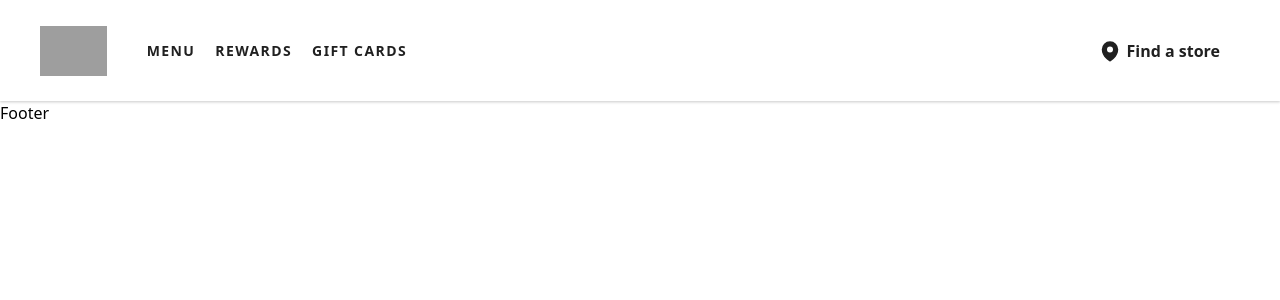
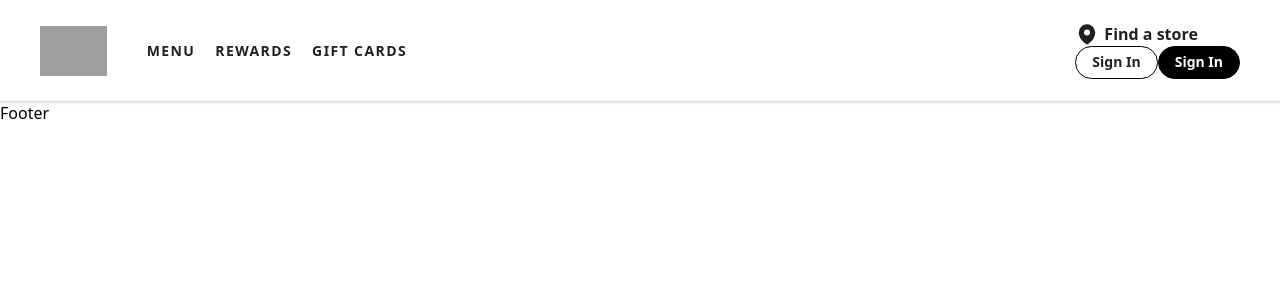
Before and after one commit to lifeisbeautifu1/Starbucks, a React (Create React App) app: page / in a window 1280 px wide. Shown: the top 300 px of the page. Built offline with nearby package versions, Linux system fonts and the light colour scheme; grey boxes are pictures that could not be loaded.

Commit message:
finished navbar

```diff
--- a/package.json
+++ b/package.json
@@ -11,6 +11,7 @@
     "@types/node": "^17.0.45",
     "@types/react": "^18.0.18",
     "@types/react-dom": "^18.0.6",
+    "firebase": "^9.9.4",
     "framer-motion": "^7.2.1",
     "react": "^18.2.0",
     "react-dom": "^18.2.0",
--- a/src/components/Header.tsx
+++ b/src/components/Header.tsx
@@ -1,11 +1,20 @@
 import { Link } from 'react-router-dom';
-import { Example, FindAStore } from './';
+
+import { useAppSelector } from '../app/hooks';
+import {
+  Example,
+  FindAStore,
+  SignInButton,
+  LogoutButton,
+  SignUpButton,
+} from './';
 
 interface HeaderProps {
   menuPage?: boolean;
 }
 
 const Header: React.FC<HeaderProps> = ({ menuPage }) => {
+  const { user } = useAppSelector((state) => state.user);
   return (
     <div
       className={`h-[101px] shadow-custom flex items-center justify-between px-10 z-[2] bg-white ${
@@ -43,6 +52,16 @@ const Header: React.FC<HeaderProps> = ({ menuPage }) => {
         <Example />
         <div className="hidden md:block">
           <FindAStore />
+          {user ? (
+            <>
+              <LogoutButton />
+            </>
+          ) : (
+            <>
+              <SignInButton />
+              <SignUpButton />
+            </>
+          )}
         </div>
       </div>
     </div>
--- /dev/null
+++ b/src/components/LogoutButton.tsx
@@ -0,0 +1,7 @@
+import React from 'react';
+
+const LogoutButton = () => {
+  return <div>LogoutButton</div>;
+};
+
+export default LogoutButton;
--- a/src/components/Navigation.tsx
+++ b/src/components/Navigation.tsx
@@ -1,6 +1,14 @@
 import { useState } from 'react';
 import { motion } from 'framer-motion';
-import { MenuLink, FindAStore } from './';
+
+import { useAppSelector } from '../app/hooks';
+import {
+  MenuLink,
+  FindAStore,
+  LogoutButton,
+  SignInButton,
+  SignUpButton,
+} from './';
 
 const variants = {
   open: {
@@ -30,6 +38,8 @@ const variants2 = {
 
 const Navigation = ({ toggle }: { toggle: () => void }) => {
   const [showMenuCategories, setShowMenuCategories] = useState(false);
+
+  const { user } = useAppSelector((state) => state.user);
 
   return (
     <>
@@ -84,10 +94,16 @@ const Navigation = ({ toggle }: { toggle: () => void }) => {
           <MenuLink link="Rewards" />
           <MenuLink link="Gift Cards" />
           <motion.hr variants={variants2} />
-          <motion.div
-            className="navigation__buttons"
-            variants={variants2}
-          ></motion.div>
+          <motion.div className="navigation__buttons" variants={variants2}>
+            {user ? (
+              <LogoutButton />
+            ) : (
+              <>
+                <SignInButton />
+                <SignUpButton />
+              </>
+            )}
+          </motion.div>
           <motion.div variants={variants2}>
             <FindAStore />
           </motion.div>
--- /dev/null
+++ b/src/components/SignInButton.tsx
@@ -0,0 +1,17 @@
+import { Link } from 'react-router-dom';
+
+const SignInButton = () => {
+  return (
+    <Link
+      to="/account/signin"
+      className="inline-block
+  border border-black rounded-[50px] py-[7px] px-4 font-bold leading-[1.2] text-center
+  decoration-none transition-all duration-200 ease-linear bg-none
+  text-black/[0.87] text-sm hover:bg-black/[0.06]"
+    >
+      Sign In
+    </Link>
+  );
+};
+
+export default SignInButton;
--- /dev/null
+++ b/src/components/SignUpButton.tsx
@@ -0,0 +1,17 @@
+import { Link } from 'react-router-dom';
+
+const SignInButton = () => {
+  return (
+    <Link
+      to="/account/signin"
+      className="inline-block
+  border border-black rounded-[50px] py-[7px] px-4 font-bold leading-[1.2] text-center
+  decoration-none transition-all duration-200 ease-linear bg-black text-white
+ text-sm hover:border-black/[0.7] hover:bg-black/[0.7]"
+    >
+      Sign In
+    </Link>
+  );
+};
+
+export default SignInButton;
--- a/src/components/index.ts
+++ b/src/components/index.ts
@@ -5,3 +5,6 @@ export { default as FindAStore } from './FindAStore';
 export { default as MenuToggle } from './MenuToggle';
 export { default as MenuLink } from './MenuLink';
 export { default as Navigation } from './Navigation';
+export { default as SignInButton } from './SignInButton';
+export { default as SignUpButton } from './SignUpButton';
+export { default as LogoutButton } from './LogoutButton';
--- /dev/null
+++ b/src/firebase.ts
@@ -0,0 +1,21 @@
+// Import the functions you need from the SDKs you need
+import { initializeApp } from 'firebase/app';
+// TODO: Add SDKs for Firebase products that you want to use
+// https://firebase.google.com/docs/web/setup#available-libraries
+
+import { getAuth } from 'firebase/auth';
+
+// Your web app's Firebase configuration
+const firebaseConfig = {
+  apiKey: 'AIzaSyAvEPO8jojr4HIKA8vcTy6FJsAAtFPPEjg',
+  authDomain: 'starbucks-de356.firebaseapp.com',
+  projectId: 'starbucks-de356',
+  storageBucket: 'starbucks-de356.appspot.com',
+  messagingSenderId: '103081008843',
+  appId: '1:103081008843:web:031a24c252518fd050c54e',
+};
+
+// Initialize Firebase
+initializeApp(firebaseConfig);
+
+export const auth = getAuth();
```
Also changed, not shown: 1 other file (tests, documents, lock files or other folders).
